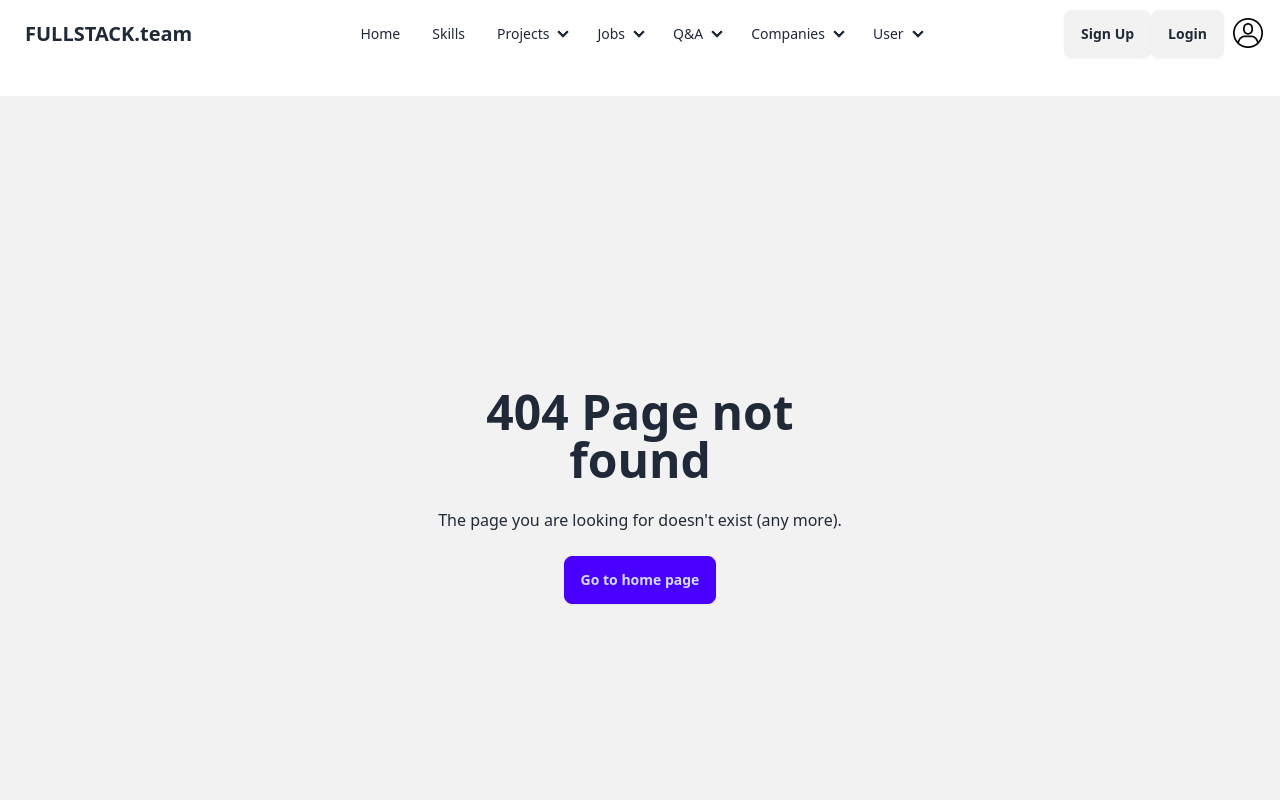
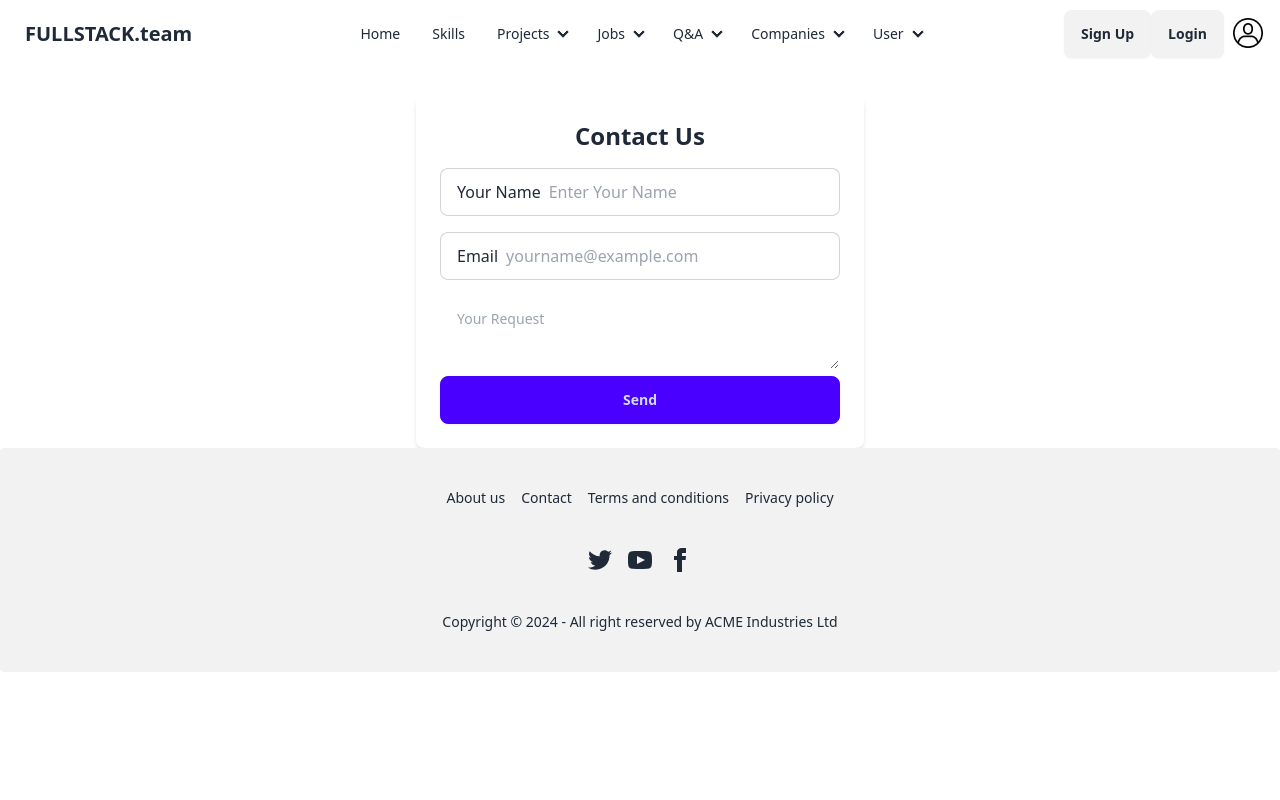
Before and after one commit to GerdBraun/WBS-Alumni-Board, a React (Vite) app: page /contact in a window 1280 px wide. Shown: the top 800 px of the page. Built offline with nearby package versions, Linux system fonts and the light colour scheme.

Commit message:
added contact form

```diff
--- a/src/App.jsx
+++ b/src/App.jsx
@@ -17,6 +17,7 @@ import WelcomePage from "./components/general/WelcomePage";
 import SkillsList from "./components/skills/SkillsList";
 import QAList from "./components/qa/QAList";
 import QADetails from "./components/qa/QADetails";
+import ContactPage from "./components/general/ContactPage";
 
 const App = () => {
   const router = createBrowserRouter(
@@ -26,6 +27,7 @@ const App = () => {
         <Route path="/welcome" element={<WelcomePage />} />
         <Route path="/signup" element={<SignupForm />} />
         <Route path="/login" element={<LoginForm />} />
+        <Route path="/contact" element={<ContactPage />} />
         <Route path="/projects">
           <Route index element={<ProjectList />} />
           <Route path=":id" element={<ProjectDetail />} />
--- a/src/components/general/ContactPage.jsx
+++ b/src/components/general/ContactPage.jsx
@@ -1,5 +1,81 @@
+import { useForm } from "react-hook-form";
+import { useApp } from "../../context/AppContext";
+import { sendMail } from "../../utility/sendMail.js";
+import { toast } from "react-toastify";
+import { useNavigate } from "react-router-dom";
+
 const ContactPage = () => {
-  return <div>ConntactPage</div>;
+  const {
+    register,
+    handleSubmit,
+    formState: { errors },
+  } = useForm();
+  const { loading, setLoading } = useApp();
+  const navigate = useNavigate();
+
+  const addPropsAndSend = async (props) => {
+    props = { ...props, setLoading };
+    try {
+      const res = await sendMail(props);
+      console.log(res);
+      toast.success("Email was successfully sent");
+      navigate("/");
+    } catch (error) {
+      console.error(error);
+      toast.success("Ooops, something went wrong");
+    }
+  };
+  return (
+    <form
+      className="max-w-md mx-auto bg-white p-6 rounded-lg shadow-md"
+      onSubmit={handleSubmit(addPropsAndSend)}
+    >
+      <h2 className="text-2xl font-bold mb-4 text-center">Contact Us</h2>
+
+      {/* First Name Field */}
+      <label className="input input-bordered flex items-center gap-2 mb-4">
+        Your Name
+        <input
+          type="text"
+          name="name"
+          className="grow"
+          placeholder="Enter Your Name"
+          {...register("name", { required: true })}
+        />
+        {errors.name && <span>This field is required</span>}
+      </label>
+
+      {/* Email Field */}
+      <label className="input input-bordered flex items-center gap-2 mb-4">
+        Email
+        <input
+          type="email"
+          className="grow"
+          name="email"
+          placeholder="yourname@example.com"
+          {...register("email", { required: true })}
+        />
+        {errors.email && <span>This field is required</span>}
+      </label>
+
+      <label className="">
+        <textarea
+          name="request"
+          className="textarea w-full"
+          placeholder="Your Request"
+          {...register("request", {
+            required: true,
+          })}
+        ></textarea>
+        {errors.request && <span>This field is required</span>}
+      </label>
+
+      {/* Submit Button */}
+      <button type="submit" className="btn btn-primary w-full" disabled={loading}>
+        Send
+      </button>
+    </form>
+  );
 };
 
 export default ContactPage;
--- a/src/components/parts/Footer.jsx
+++ b/src/components/parts/Footer.jsx
@@ -1,8 +1,10 @@
+import { Link } from "react-router-dom";
+
 const Footer = () => {
   return <div><footer className="footer footer-center bg-base-200 text-base-content rounded p-10">
   <nav className="grid grid-flow-col gap-4">
     <a className="link link-hover">About us</a>
-    <a className="link link-hover">Contact</a>
+    <Link to="/contact" className="link link-hover">Contact</Link>
     <a className="link link-hover">Terms and conditions</a>
     <a className="link link-hover">Privacy policy</a>
   </nav>
--- a/src/utility/fetchData.js
+++ b/src/utility/fetchData.js
@@ -10,6 +10,7 @@ export const fetchDataByModelAndId = async (props) => {
   const { model, id, token, setLoading } = props;
   const idString = id ? `/${id}` : "";
   const url = `${import.meta.env.VITE_API_SERVER}/${model}${idString}`;
+  setLoading(true);
   try {
     const { data } = await axios
       .get(url, {
--- /dev/null
+++ b/src/utility/sendMail.js
@@ -0,0 +1,40 @@
+import axios from "axios";
+
+export const sendMail = async (props) => {
+  // TODO send the mail data to Post -> .../api/mail
+  // e.g.:
+  // {
+  //     "emailTo":"webmaster@your-d-sign.de",
+  //     "emailSubject":"testmail",
+  //     "emailText":"emailText",
+  //     "emailHTML":"<b>emailHTML</b>"
+  // }
+  const { name, email, request, setLoading } = props;
+
+  const body = {
+    emailTo: import.meta.env.VITE_ADMIN_EMAIL,
+    emailSubject: `Request sent through contact form from ${name}`,
+    emailText: `${name} (${email}) wrote:\n\r${request}`,
+    emailHTML: `<b>${name} (<a href="mailto:${email}">${email}</a>) wrote:</b><br/>${request}`,
+  };
+
+  console.log(body);
+
+  setLoading(true);
+  try {
+    const res = await axios
+      .post(`${import.meta.env.VITE_API_SERVER}/mail`, body, {
+        headers: {
+          "Content-Type": "application/json",
+        },
+      })
+      .catch((error) => {
+        console.error(error);
+      });
+    return res;
+  } catch (error) {
+    console.error(error);
+  } finally {
+    setLoading(false);
+  }
+};
```
